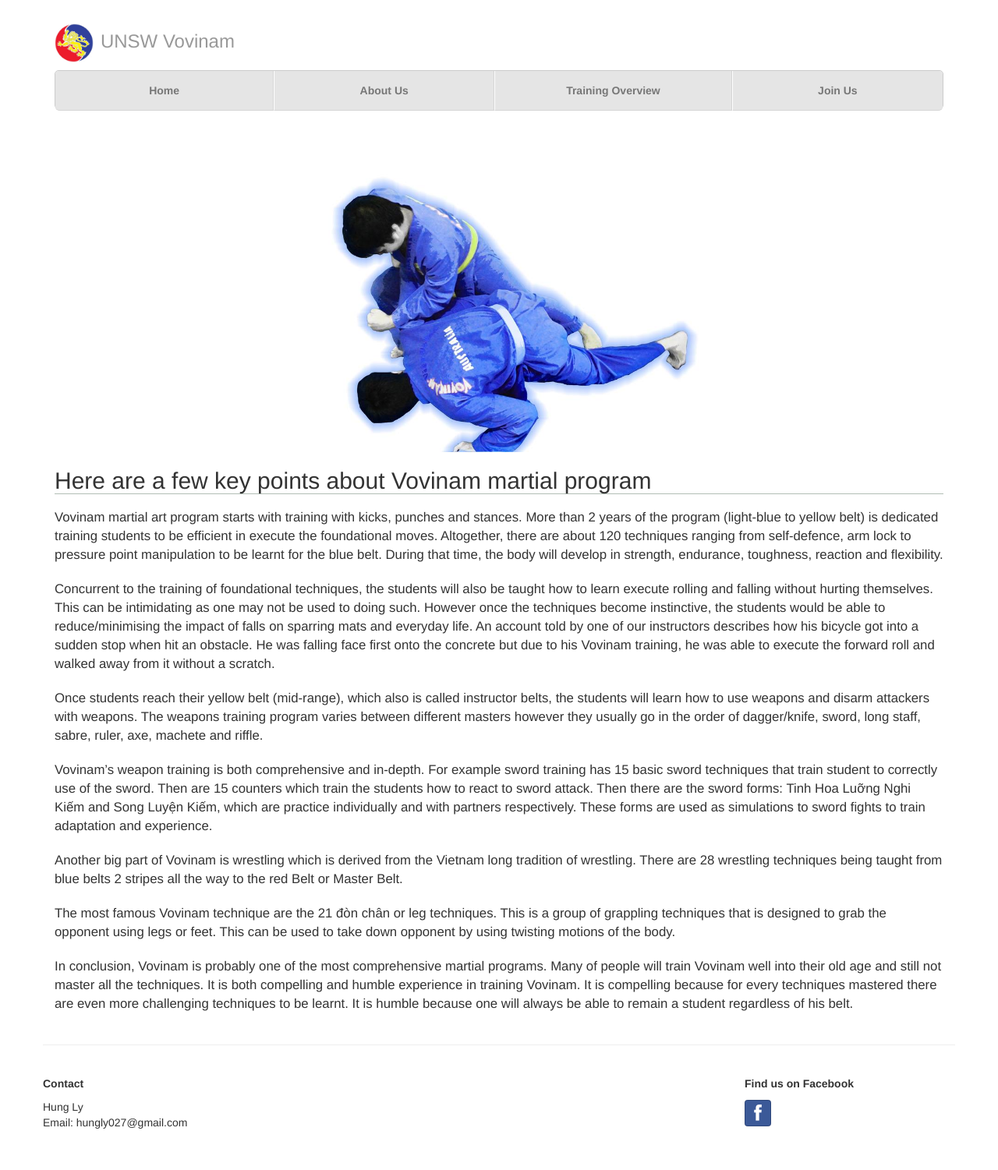
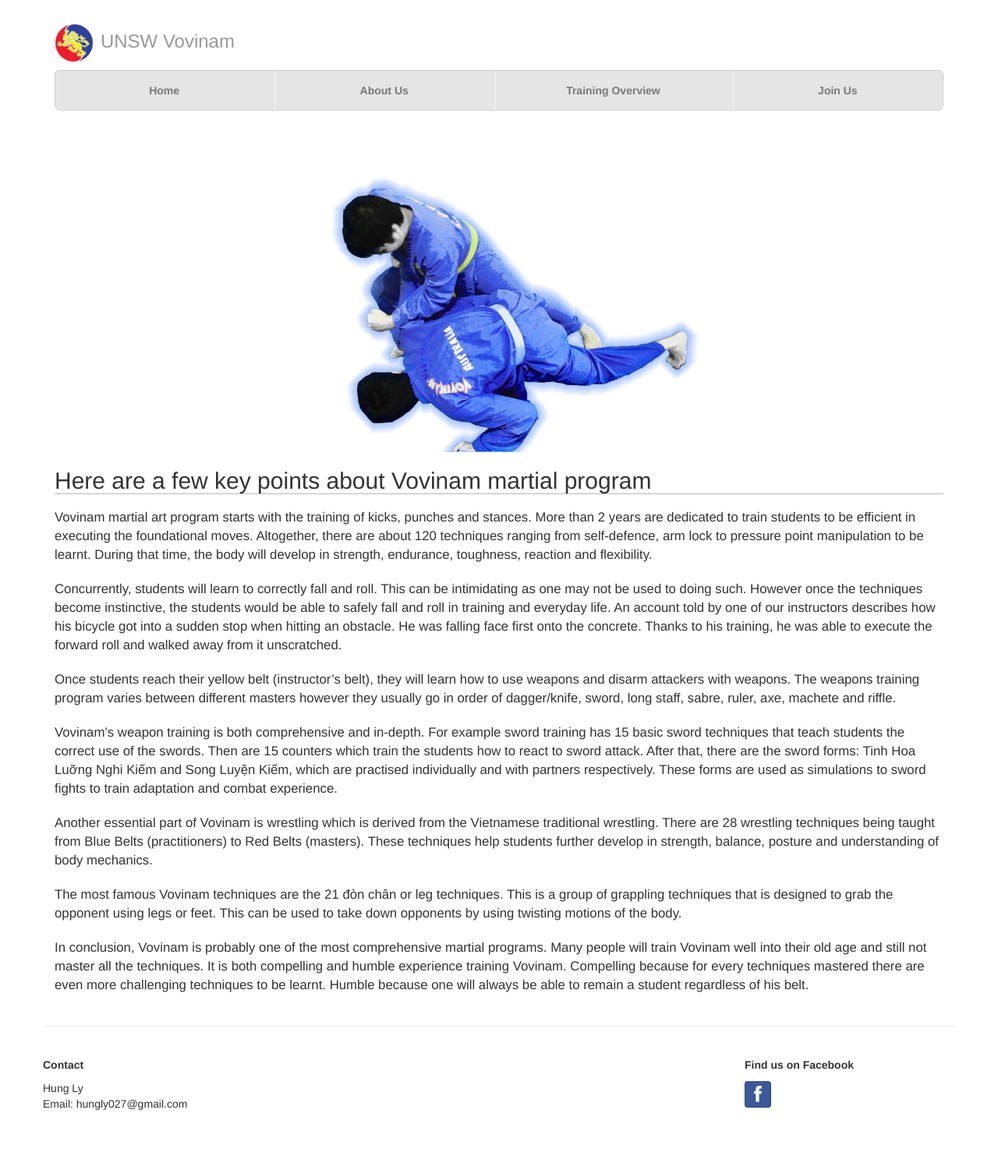
Before and after one commit to tvhong/vovinam_site, a Jekyll site: the page built from overview/index.html, in a window 1280 px wide. Shown: the whole page at 78% size. Built offline with Jekyll 4.4.1, drawn with Linux system fonts in a browser that asks for light colours; Markdown is read by kramdown in place of the engine named in the settings; after the commit the page ends 1477 px from its top, so only the background shows below that.

Commit message:
Proof read the content

```diff
--- a/about/index.html
+++ b/about/index.html
@@ -11,7 +11,7 @@ title: About Vovinam martial art club at UNSW
   <h2>Why should you join us?</h2>
   <ul>
     <li>It is a great opportunity to enhance your university experience and life by meeting new friends and becoming a part of the Vovinam family.</li>
-    <li>It is an excellent choice for those who want to keep active in a fun and inexpensively.</li>
+    <li>It is an excellent choice for those who want to keep active in a fun and inexpensive way.</li>
     <li>You will learn a variety of self-defence techniques to increase your safety and confidence.</li>
     <li>It will allow you to learn about Vovinam Vo Viet Dao itself.</li>
     <li>Along with the physical and mental benefits, taking part in Vovinam is just great fun!</li>
--- a/css/custom/_style.scss
+++ b/css/custom/_style.scss
@@ -80,6 +80,9 @@ div.center {
   .home-mission-statement {
     text-align: justify;
   }
+  .overview-box {
+    font-size: 1em;
+  }
 }
 // Code copy from Bootstrap example http://getbootstrap.com/examples/justified-nav/
 body {
--- a/index.html
+++ b/index.html
@@ -13,7 +13,7 @@ title: UNSW Vovinam
     <div class="intro-separator"></div>
     <div class="home-attractor">
       <p><em>Interested?</em><p>
-      <p>Learn more <a href="/about/">about us</a> and our <a href="/overview/">training program</a></p>
-      <p>And maybe we could meet on one of <a href="/joinus/">our training</a></p>
+      <p>Learn more <a href="/about/">about us</a> and our <a href="/overview/">training program</a>.</p>
+      <p>Also come for a <a href="/joinus/">free trial</a>.</p>
     </div>
   </div> <!--jumbotron-->
--- a/joinus/index.html
+++ b/joinus/index.html
@@ -3,6 +3,9 @@ layout: default
 title: Join Us - UNSW Vovinam
 ---
 <div class="center"><img src="/img/quang_phuong.jpg" alt="" class="promo-pic joinus-promo-pic" /></div>
+<h2>Hi there!</h2>
+<p>If you have learnt a bit about what we do and want to join us, pay us a visit (see details below). Just pass by to say hello, or even better join our training (remember to bring comfortable clothes though). The first three weeks are free!</p>
+
 <h2>Training time and location</h2>
 <table class="table">
   <tr>
--- a/overview/index.html
+++ b/overview/index.html
@@ -7,25 +7,11 @@ title: Training Overview - UNSW Vovinam
   <h2>
     Here are a few key points about Vovinam martial program
   </h2>
-  <p>
-    Vovinam martial art program starts with training with kicks, punches and stances. More than 2 years of the program (light-blue to yellow belt) is dedicated training students to be efficient in execute the foundational moves. Altogether, there are about 120 techniques ranging from self-defence, arm lock to pressure point manipulation to be learnt for the blue belt. During that time, the body will develop in strength, endurance, toughness, reaction and flexibility.
-  </p>
-  <p>
-    Concurrent to the training of foundational techniques, the students will also be taught how to learn execute rolling and falling without hurting themselves. This can be intimidating as one may not be used to doing such. However once the techniques become instinctive, the students would be able to reduce/minimising the impact of falls on sparring mats and everyday life. An account told by one of our instructors describes how his bicycle got into a sudden stop when hit an obstacle. He was falling face first onto the concrete but due to his Vovinam training, he was able to execute the forward roll and walked away from it without a scratch.
-  </p>
-  <p>
-    Once students reach their yellow belt (mid-range), which also is called instructor belts, the students will learn how to use weapons and disarm attackers with weapons. The weapons training program varies between different masters however they usually go in the order of dagger/knife, sword, long staff, sabre, ruler, axe, machete and riffle.
-  </p>
-  <p>
-    Vovinam’s weapon training is both comprehensive and in-depth. For example sword training has 15 basic sword techniques that train student to correctly use of the sword. Then are 15 counters which train the students how to react to sword attack. Then there are the sword forms: Tinh Hoa Luỡng Nghi Kiếm and Song Luyện Kiếm, which are practice individually and with partners respectively. These forms are used as simulations to sword fights to train adaptation and experience.
-  </p>
-  <p>
-    Another big part of Vovinam is wrestling which is derived from the Vietnam long tradition of wrestling. There are 28 wrestling techniques being taught from blue belts 2 stripes all the way to the red Belt or Master Belt.
-  </p>
-  <p>
-    The most famous Vovinam technique are the 21 đòn chân or leg techniques. This is a group of grappling techniques that is designed to grab the opponent using legs or feet. This can be used to take down opponent by using twisting motions of the body.
-  </p>
-  <p>
-    In conclusion, Vovinam is probably one of the most comprehensive martial programs. Many of people will train Vovinam well into their old age and still not master all the techniques. It is both compelling and humble experience in training Vovinam. It is compelling because for every techniques mastered there are even more challenging techniques to be learnt. It is humble because one will always be able to remain a student regardless of his belt.
-  </p>
+  <p>Vovinam martial art program starts with the training of kicks, punches and stances. More than 2 years are dedicated to train students to be efficient in executing the foundational moves. Altogether, there are about 120 techniques ranging from self-defence, arm lock to pressure point manipulation to be learnt. During that time, the body will develop in strength, endurance, toughness, reaction and flexibility.</p>
+  <p>Concurrently, students will learn to correctly fall and roll. This can be intimidating as one may not be used to doing such. However once the techniques become instinctive, the students would be able to safely fall and roll in training and everyday life. An account told by one of our instructors describes how his bicycle got into a sudden stop when hitting an obstacle. He was falling face first onto the concrete. Thanks to his training, he was able to execute the forward roll and walked away from it unscratched.</p>
+  <p>Once students reach their yellow belt (instructor’s belt), they will learn how to use weapons and disarm attackers with weapons. The weapons training program varies between different masters however they usually go in order of dagger/knife, sword, long staff, sabre, ruler, axe, machete and riffle.</p>
+  <p>Vovinam’s weapon training is both comprehensive and in-depth. For example sword training has 15 basic sword techniques that teach students the correct use of the swords. Then are 15 counters which train the students how to react to sword attack. After that, there are the sword forms: Tinh Hoa Luỡng Nghi Kiếm and Song Luyện Kiếm, which are practised individually and with partners respectively. These forms are used as simulations to sword fights to train adaptation and combat experience.</p>
+  <p>Another essential part of Vovinam is wrestling which is derived from the Vietnamese traditional wrestling. There are 28 wrestling techniques being taught from Blue Belts (practitioners) to Red Belts (masters). These techniques help students further develop in strength, balance, posture and understanding of body mechanics.</p>
+  <p>The most famous Vovinam techniques are the 21 đòn chân or leg techniques. This is a group of grappling techniques that is designed to grab the opponent using legs or feet. This can be used to take down opponents by using twisting motions of the body.</p>
+  <p>In conclusion, Vovinam is probably one of the most comprehensive martial programs. Many people will train Vovinam well into their old age and still not master all the techniques. It is both compelling and humble experience training Vovinam. Compelling because for every techniques mastered there are even more challenging techniques to be learnt. Humble because one will always be able to remain a student regardless of his belt.</p>
 </div>
```
Also changed, not shown: css/style.css.
